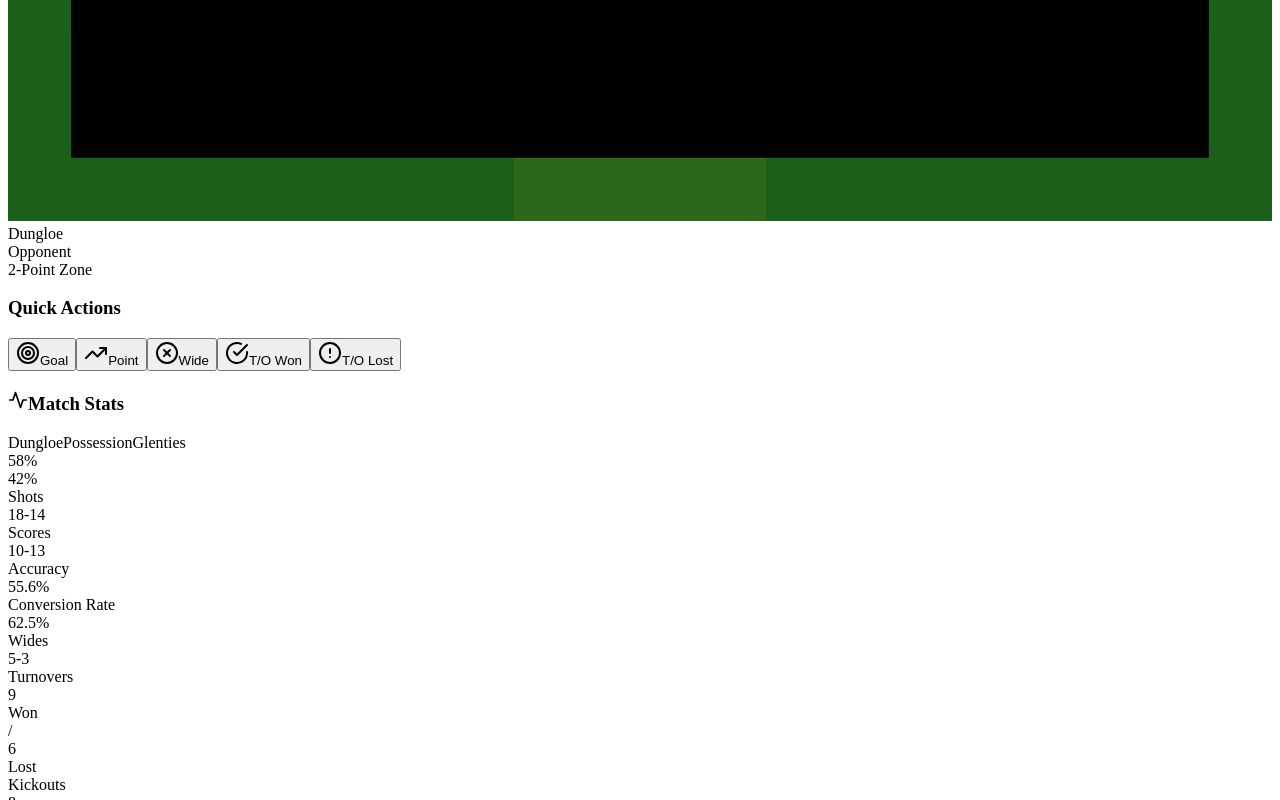
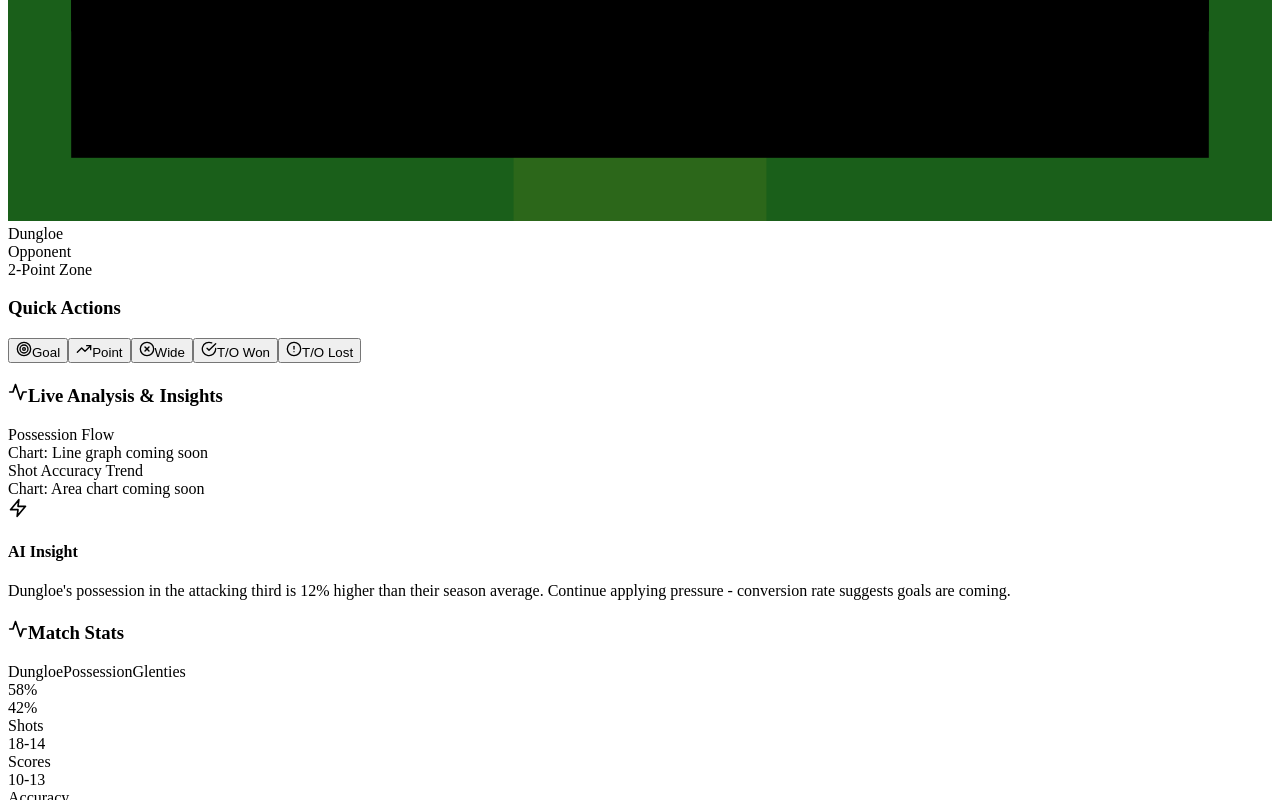
Before and after one commit to owenodgitpull/onestat-gaa-analytics, a React (Vite) app in the folder frontend/: page /match/new in a window 1280 px wide. Shown: the part 956-1756 px from the top of the page. Built offline with nearby package versions, Linux system fonts and the light colour scheme; the HTML template or start-up script is replaced by a standard one.

Commit message:
feat: Add overlaid quick actions and in-game analysis section

```diff
--- a/frontend/src/pages/MatchRecording.tsx
+++ b/frontend/src/pages/MatchRecording.tsx
@@ -12,7 +12,8 @@ import {
   Users,
   Clock,
   Activity,
-  Play
+  Play,
+  Zap
 } from 'lucide-react'
 
 type MatchPhase = 'not_started' | 'first_half' | 'half_time' | 'second_half' | 'finished'
@@ -122,57 +123,96 @@ export default function MatchRecording() {
       <div className="grid grid-cols-1 lg:grid-cols-3 gap-6">
         {/* Main Pitch Area */}
         <div className="lg:col-span-2 space-y-4">
-          <div className="glass-card p-6">
+          {/* Pitch with overlaid quick actions */}
+          <div className="glass-card p-6 relative">
             <GAAPitch
               ballPosition={ballPosition}
               onBallMove={setBallPosition}
               showZones={true}
             />
-          </div>
 
-          {/* Action Buttons */}
-          <div className="glass-card p-6">
-            <h3 className="text-lg font-semibold mb-4">Quick Actions</h3>
-            <div className="grid grid-cols-3 sm:grid-cols-5 gap-3">
+            {/* Quick Actions Overlay */}
+            <div className="absolute top-4 right-4 glass-card p-4 space-y-2 z-10">
+              <h3 className="text-xs font-semibold text-white mb-3">Quick Actions</h3>
+              <div className="flex flex-col space-y-2">
                 <button
-                className="btn-primary flex flex-col items-center space-y-2 py-4"
+                  className="btn-primary !py-2 !px-3 flex items-center space-x-2 text-sm"
                   onClick={() => handleQuickAction(EventType.GOAL)}
                 >
-                <Target size={24} />
-                <span className="text-sm">Goal</span>
+                  <Target size={16} />
+                  <span>Goal</span>
                 </button>
 
                 <button
-                className="btn-primary flex flex-col items-center space-y-2 py-4"
+                  className="btn-primary !py-2 !px-3 flex items-center space-x-2 text-sm"
                   onClick={() => handleQuickAction(EventType.POINT)}
                 >
-                <TrendingUp size={24} />
-                <span className="text-sm">Point</span>
+                  <TrendingUp size={16} />
+                  <span>Point</span>
                 </button>
 
                 <button
-                className="btn-glass flex flex-col items-center space-y-2 py-4"
+                  className="btn-glass !py-2 !px-3 flex items-center space-x-2 text-sm"
                   onClick={() => handleQuickAction(EventType.WIDE)}
                 >
-                <XCircle size={24} />
-                <span className="text-sm">Wide</span>
+                  <XCircle size={16} />
+                  <span>Wide</span>
                 </button>
 
                 <button
-                className="btn-glass flex flex-col items-center space-y-2 py-4"
+                  className="btn-glass !py-2 !px-3 flex items-center space-x-2 text-sm"
                   onClick={() => handleQuickAction(EventType.TURNOVER_WON)}
                 >
-                <CheckCircle size={24} />
-                <span className="text-sm">T/O Won</span>
+                  <CheckCircle size={16} />
+                  <span>T/O Won</span>
                 </button>
 
                 <button
-                className="btn-glass flex flex-col items-center space-y-2 py-4"
+                  className="btn-glass !py-2 !px-3 flex items-center space-x-2 text-sm"
                   onClick={() => handleQuickAction(EventType.TURNOVER_LOST)}
                 >
-                <AlertCircle size={24} />
-                <span className="text-sm">T/O Lost</span>
+                  <AlertCircle size={16} />
+                  <span>T/O Lost</span>
                 </button>
+              </div>
+            </div>
+          </div>
+
+          {/* In-Game Analysis Section */}
+          <div className="glass-card p-6">
+            <h3 className="text-lg font-semibold mb-4 text-white flex items-center space-x-2">
+              <Activity size={20} className="text-white" />
+              <span>Live Analysis & Insights</span>
+            </h3>
+            <div className="grid grid-cols-1 md:grid-cols-2 gap-4">
+              {/* Placeholder for charts */}
+              <div className="bg-white/5 rounded-lg p-4 text-center text-white/60">
+                <div className="text-sm mb-2">Possession Flow</div>
+                <div className="h-24 flex items-center justify-center">
+                  <span className="text-xs">Chart: Line graph coming soon</span>
+                </div>
+              </div>
+
+              <div className="bg-white/5 rounded-lg p-4 text-center text-white/60">
+                <div className="text-sm mb-2">Shot Accuracy Trend</div>
+                <div className="h-24 flex items-center justify-center">
+                  <span className="text-xs">Chart: Area chart coming soon</span>
+                </div>
+              </div>
+            </div>
+
+            {/* AI Insights Placeholder */}
+            <div className="mt-4 p-4 bg-gradient-to-r from-indigo-600/20 to-purple-600/20 rounded-lg border border-indigo-500/30">
+              <div className="flex items-start space-x-3">
+                <Zap size={20} className="text-amber-400 flex-shrink-0 mt-1" />
+                <div>
+                  <h4 className="font-semibold text-white mb-1">AI Insight</h4>
+                  <p className="text-sm text-white/70">
+                    Dungloe's possession in the attacking third is 12% higher than their season average.
+                    Continue applying pressure - conversion rate suggests goals are coming.
+                  </p>
+                </div>
+              </div>
             </div>
           </div>
         </div>
```
Lines whose indentation alone changed are shown as unchanged.
